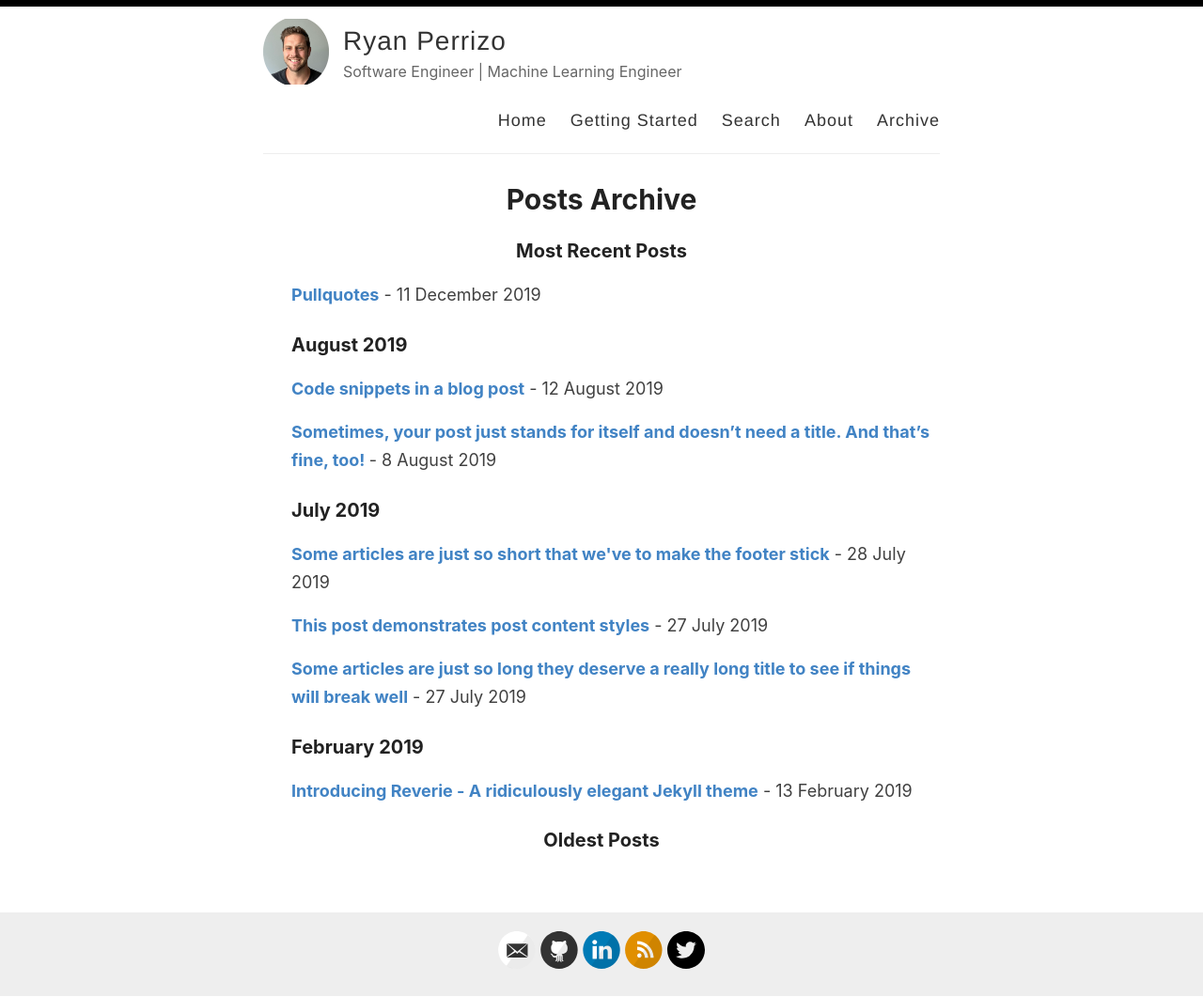
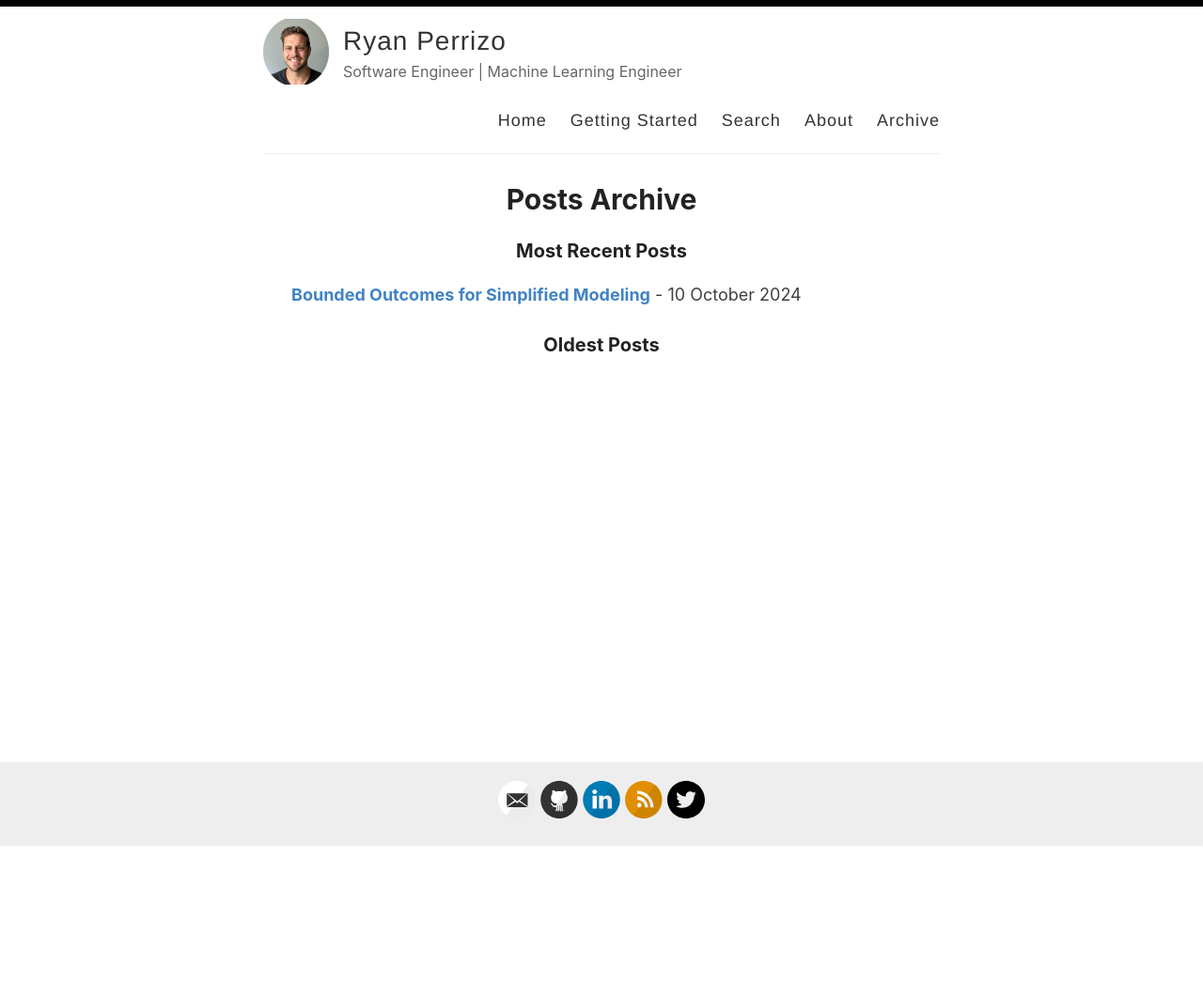
Before and after one commit to ryrizo/ryrizo.github.io, a Jekyll site: the page built from _pages/archive.md, in a window 1280 px wide. Shown: the whole page at 94% size. Built offline with Jekyll 4.4.1, drawn with Linux system fonts in a browser that asks for light colours; after the commit the page ends 901 px from its top, so only the background shows below that; part of the change alters nothing that is shown.

Commit message:
Add initial post and remove example content

````diff
--- a/_pages/about.md
+++ b/_pages/about.md
@@ -4,26 +4,12 @@ title: About
 permalink: /about/
 ---
 
-[Reverie](https://github.com/amitmerchant1990/reverie) is a Jekyll theme which is simple and opinionated. It's actually a fork of [jekyll-now](https://github.com/barryclark/jekyll-now) with some additional features and personal touches which I've implemented to suit my needs for [my blog](https://www.amitmerchant.com).
+Hi, I'm Ryan Perrizo. I'm a technologist with a wide breadth of experience from software engineering, to machine learning, to cybersecurity. I love to reading, writing, chess, and kettlebells. My collection of notes over the years has been incredibly beneficial to me. I realized I wanted a mechanism for sharing, which you are looking at. I hope I write something you find helpful.
 
-This is a plug-and-play Jekyll theme which you can use on GitHub Pages without even setting up a local environment.
-
-## Features
-
-- Command-line free fork-first workflow, using GitHub.com to create, customize and post to your blog
-- Fully responsive and mobile optimized base theme
-- Sass/Coffeescript support using Jekyll 2.0
-- Free hosting on your GitHub Pages user site
-- All the SEO goodies comes in-built
-- Markdown blogging
-- Syntax highlighting using Pygments
-    - [Dracula syntax theme](https://draculatheme.com/) included
-- Disqus commenting
-- Google Analytics integration
-- Fuzzy search across blog posts
-- Pagination of posts works out-of-the-box.
-- Categorize posts out-of-the box
-- RSS Feed
-- In-built sitemap
-
-Learn more about it [here](https://github.com/amitmerchant1990/reverie) on how to get started.
+### A Few Favorite Books (h4)
+* [Tao Te Ching - Lao Tzu](https://www.amazon.com/Tao-Te-Ching-Deluxe-Hardbound)
+* [How to Create a Mind - Ray Kurzweil](https://www.amazon.com/How-Create-Mind-Thought-Revealed-ebook)
+* [Foundation - Isaac Asimov](https://www.amazon.com/Foundation-Isaac-Asimov-ebook)
+* [Avogadro Corp - William Hertling](https://www.amazon.com/Avogadro-Corp-Singularity-Closer-Appears-ebook)
+* [The Obstacle is the Way - Ryan Holiday](https://www.amazon.com/Obstacle-Way-Expanded-10th-Anniversary-ebook)
+* [Antifragile - Nassim Taleb](https://www.amazon.com/Antifragile-Things-That-Disorder-Incerto-ebook)
--- a/_pages/getting-started.md
+++ /dev/null
@@ -1,51 +0,0 @@
----
-layout: page
-title: Getting started with Reverie
-permalink: /getting-started/
----
-
-### Step 1) Fork Reverie to your User Repository
-
-Fork [this repository](https://github.com/amitmerchant1990/reverie), then rename the repository to `yourgithubusername.github.io`.
-
-Alternatively, you can use [Use this template](https://github.com/amitmerchant1990/reverie/generate) button if you want to create a repository with a clean commit history which will use Reverie as a template.
-
-Your Jekyll blog will often be viewable immediately at <https://yourgithubusername.github.io> (if it's not, you can often force it to build by completing step 2)
-
-### Step 2) Customize and view your site
-
-Enter your site name, description, avatar and many other options by editing the `_config.yml` file. You can easily turn on Google Analytics tracking, Disqus commenting and social icons here.
-
-Making a change to `_config.yml` (or any file in your repository) will force GitHub Pages to rebuild your site with jekyll. Your rebuilt site will be viewable a few seconds later at <https://yourgithubusername.github.io> - if not, give it ten minutes as GitHub suggests and it'll appear soon.
-
-### Step 3) Publish your first blog post
-
-Create a new file called `/_posts/2019-2-13-Hello-World.md` to publish your first blog post. That's all you need to do to publish your first blog post! This [Markdown Cheatsheet](https://github.com/adam-p/markdown-here/wiki/Markdown-Cheatsheet) might come in handy while writing the posts.
-
-> You can add additional posts in the browser on GitHub.com too! Just hit the <kbd>Create new file</kbd> button in `/_posts/` to create new content. Just make sure to include the [front-matter](http://jekyllrb.com/docs/frontmatter/) block at the top of each new blog post and make sure the post's filename is in this format: year-month-day-title.md
-
-## Using Categories in Reverie
-
-You can categorize your content based on `categories` in Reverie. For this, you just need to add `categories` in front matter like below:
-
-For adding single category:
-
-```md
-categories: JavaScript
-```
-
-For adding multiple categories:
-
-```md
-categories: [PHP, Laravel]
-```
-
-The contegorized content can be shown over this URL: <https://yourgithubusername.github.io/categories/>
-
-## RSS
-
-The generated [RSS feed](https://en.wikipedia.org/wiki/RSS) of your blog can be found at <https://yourgithubusername.github.io/feed>. You can see the example RSS feed over [here](https://www.amitmerchant.com/reverie/feed).
-
-## Sitemap
-
-The generated sitemap of your blog can be found at <https://yourgithubusername.github.io/sitemap>. You can see the example sitemap feed over [here](https://www.amitmerchant.com/reverie/sitemap).
--- a/_posts/2019-02-13-introducing-reverie-jekyll-theme.md
+++ /dev/null
@@ -1,85 +0,0 @@
----
-layout: post
-title: Introducing Reverie - A ridiculously elegant Jekyll theme
-categories: [Miscellaneous, Jekyll]
----
-
-[Reverie](https://github.com/amitmerchant1990/reverie) is a [Jekyll](https://jekyllrb.com/)-powered theme which is simple and opinionated. It's actually a fork of [jekyll-now](https://github.com/barryclark/jekyll-now) with some additional features and personal touches which I've implemented to suit my needs for my blog.
-
-This is a plug-and-play Jekyll theme which you can use on GitHub Pages without even setting up a local environment.
-
-![](/images/reverie-demo.png)
-
-## Features overview
-
-- Command-line free fork-first workflow, using GitHub.com to create, customize and post to your blog
-- Fully responsive and mobile optimized base theme
-- Sass/Coffeescript support using Jekyll 2.0
-- Free hosting on your GitHub Pages user site
-- All the SEO goodies comes in-built
-- Markdown blogging
-- Syntax highlighting using Pygments
-    - [Dracula syntax theme](https://draculatheme.com/) included
-- Disqus commenting
-- Google Analytics integration
-- Fuzzy search across blog posts
-- Pagination of posts works out-of-the-box.
-- Categorize posts out-of-the box
-- RSS Feed
-- In-built sitemap
-
-<div style="text-align: center;">
- <script async type="text/javascript" src="//cdn.carbonads.com/carbon.js?serve=CE7D6KJY&placement=wwwamitmerchantcom" id="_carbonads_js"></script>
-</div>
-
-## Using Reverie on GitHub Pages
-
-### Step 1) Fork Reverie to your User Repository
-
-Fork [this repository](https://github.com/amitmerchant1990/reverie), then rename the repository to `yourgithubusername.github.io`.
-
-Alternatively, you can use [Use this template](https://github.com/amitmerchant1990/reverie/generate) button if you want to create a repository with a clean commit history which will use Reverie as a template.
-
-Your Jekyll blog will often be viewable immediately at <https://yourgithubusername.github.io> (if it's not, you can often force it to build by completing step 2)
-
-### Step 2) Customize and view your site
-
-Enter your site name, description, avatar and many other options by editing the `_config.yml` file. You can easily turn on Google Analytics tracking, Disqus commenting and social icons here.
-
-Making a change to `_config.yml` (or any file in your repository) will force GitHub Pages to rebuild your site with jekyll. Your rebuilt site will be viewable a few seconds later at <https://yourgithubusername.github.io> - if not, give it ten minutes as GitHub suggests and it'll appear soon.
-
-### Step 3) Publish your first blog post
-
-Create a new file called `/_posts/2019-2-13-Hello-World.md` to publish your first blog post. That's all you need to do to publish your first blog post! This [Markdown Cheatsheet](https://github.com/adam-p/markdown-here/wiki/Markdown-Cheatsheet) might come in handy while writing the posts.
-
-> You can add additional posts in the browser on GitHub.com too! Just hit the <kbd>Create new file</kbd> button in `/_posts/` to create new content. Just make sure to include the [front-matter](http://jekyllrb.com/docs/frontmatter/) block at the top of each new blog post and make sure the post's filename is in this format: year-month-day-title.md
-
-## Using Categories in Reverie
-
-You can categorize your content based on `categories` in Reverie. For this, you just need to add `categories` in front matter like below:
-
-For adding single category:
-
-```md
-categories: JavaScript
-```
-
-For adding multiple categories:
-
-```md
-categories: [PHP, Laravel]
-```
-
-The contegorized content can be shown over this URL: <https://yourgithubusername.github.io/categories/>
-
-## RSS
-
-The generated [RSS feed](https://en.wikipedia.org/wiki/RSS) of your blog can be found at <https://yourgithubusername.github.io/feed>. You can see the example RSS feed over [here](https://www.amitmerchant.com/reverie/feed).
-
-## Sitemap
-
-The generated sitemap of your blog can be found at <https://yourgithubusername.github.io/sitemap>. You can see the example sitemap feed over [here](https://www.amitmerchant.com/reverie/sitemap).
-
-## License
-
-MIT
--- a/_posts/2019-08-08-no-title-posts.md
+++ /dev/null
@@ -1,6 +0,0 @@
----
-layout: post
-title: ""
-categories: Miscellaneous
----
-Sometimes, your post just stands for itself and doesn't need a title. And that's fine, too!
--- a/_posts/2019-12-11-pullquotes.md
+++ /dev/null
@@ -1,14 +0,0 @@
----
-layout: post
-title:  Pullquotes
-categories: [HTML,Code]
-excerpt: In graphic design, a pull quote (also known as a lift-out pull quote) is a key phrase, quotation, or excerpt that has been pulled from an article and used as a page layout graphic element, serving to entice readers into the article or to highlight a key topic.
----
-
-In graphic design, a pull quote (also known as a lift-out pull quote) is a key phrase, quotation, or excerpt that has been pulled from an article and used as a page layout graphic element, serving to entice readers into the article or to highlight a key topic. {% include pullquote.html quote="It is typically placed in a larger or distinctive typeface and on the same page." %} Pull quotes are often used in magazine and newspaper articles, annual reports, and brochures, as well as on the web. They can add visual interest to text-heavy pages with few images or illustrations.
-
-Placement of a pull quote on a page may be defined in a publication's or website's style guide. Such a typographic device may or may not be aligned with a column on the page. Some designers, for example, choose not to align the quote. In that case, the quotation cuts into two or more columns, as in the example shown. Because the pull quote invites the reader to read about the highlighted material, the pull quote should appear before the text it cites and, generally, fairly close to it.
-
-Pull quotes need not be a verbatim copy of the text being quoted; depending on a publication's house style, pull quotes may be abbreviated for space or paraphrased for clarity, with or without indication.
-
-A disadvantage of pull quotes as a design element is that they can disrupt the reading process of readers invested in reading the text sequentially by drawing attention to ghost fragments out of context. At the other extreme, when pull quotes are used to break up what would otherwise be a formless wall of text, pull quote can serve as visual landmarks to help the reader maintain a sense of sequence and place.
--- a/_posts/2019-7-27-super-long-article.md
+++ /dev/null
@@ -1,11 +0,0 @@
----
-layout: post
-title: Some articles are just so long they deserve a really long title to see if things will break well
-categories: Miscellaneous
----
-
-Lorem ipsum dolor sit amet, consectetur adipiscing elit. Fusce bibendum neque eget nunc mattis eu sollicitudin enim tincidunt. Vestibulum lacus tortor, ultricies id dignissim ac, bibendum in velit. Proin convallis mi ac felis pharetra aliquam. Curabitur dignissim accumsan rutrum. In arcu magna, aliquet vel pretium et, molestie et arcu. Mauris lobortis nulla et felis ullamcorper bibendum. Phasellus et hendrerit mauris. Proin eget nibh a massa vestibulum pretium. Suspendisse eu nisl a ante aliquet bibendum quis a nunc. Praesent varius interdum vehicula. Aenean risus libero, placerat at vestibulum eget, ultricies eu enim. Praesent nulla tortor, malesuada adipiscing adipiscing sollicitudin, adipiscing eget est.
-
-Lorem ipsum dolor sit amet, consectetur adipiscing elit. Fusce bibendum neque eget nunc mattis eu sollicitudin enim tincidunt. Vestibulum lacus tortor, ultricies id dignissim ac, bibendum in velit. Proin convallis mi ac felis pharetra aliquam. Curabitur dignissim accumsan rutrum. In arcu magna, aliquet vel pretium et, molestie et arcu. Mauris lobortis nulla et felis ullamcorper bibendum. Phasellus et hendrerit mauris. Proin eget nibh a massa vestibulum pretium. Suspendisse eu nisl a ante aliquet bibendum quis a nunc. Praesent varius interdum vehicula. Aenean risus libero, placerat at vestibulum eget, ultricies eu enim. Praesent nulla tortor, malesuada adipiscing adipiscing sollicitudin, adipiscing eget est.
-
-Lorem ipsum dolor sit amet, consectetur adipiscing elit. Fusce bibendum neque eget nunc mattis eu sollicitudin enim tincidunt. Vestibulum lacus tortor, ultricies id dignissim ac, bibendum in velit. Proin convallis mi ac felis pharetra aliquam. Curabitur dignissim accumsan rutrum. In arcu magna, aliquet vel pretium et, molestie et arcu. Mauris lobortis nulla et felis ullamcorper bibendum. Phasellus et hendrerit mauris. Proin eget nibh a massa vestibulum pretium. Suspendisse eu nisl a ante aliquet bibendum quis a nunc. Praesent varius interdum vehicula. Aenean risus libero, placerat at vestibulum eget, ultricies eu enim. Praesent nulla tortor, malesuada adipiscing adipiscing sollicitudin, adipiscing eget est.
--- a/_posts/2019-7-27-this-post-demonstrates-post-content-styles.md
+++ /dev/null
@@ -1,95 +0,0 @@
----
-layout: post
-title: This post demonstrates post content styles
-categories: Miscellaneous
----
-
-Lorem ipsum dolor sit amet, consectetur adipiscing elit. Fusce bibendum neque eget nunc mattis eu sollicitudin enim tincidunt. Vestibulum lacus tortor, ultricies id dignissim ac, bibendum in velit. Praesent varius interdum vehicula. Aenean risus libero, placerat at vestibulum eget, ultricies eu enim. Praesent nulla tortor, malesuada adipiscing adipiscing sollicitudin, adipiscing eget est.
-
-## Some great heading (h2)
-
-Proin convallis mi ac felis pharetra aliquam. Curabitur dignissim accumsan rutrum. In arcu magna, aliquet vel pretium et, molestie et arcu.
-
-Mauris lobortis nulla et felis ullamcorper bibendum. Phasellus et hendrerit mauris. Proin eget nibh a massa vestibulum pretium. Suspendisse eu nisl a ante aliquet bibendum quis a nunc. Praesent varius interdum vehicula. Aenean risus libero, placerat at vestibulum eget, ultricies eu enim. Praesent nulla tortor, malesuada adipiscing adipiscing sollicitudin, adipiscing eget est.
-
-## Another great heading (h2)
-
-Lorem ipsum dolor sit amet, consectetur adipiscing elit. Fusce bibendum neque eget nunc mattis eu sollicitudin enim tincidunt. Vestibulum lacus tortor, ultricies id dignissim ac, bibendum in velit.
-
-### Some great subheading (h3)
-
-Proin convallis mi ac felis pharetra aliquam. Curabitur dignissim accumsan rutrum. In arcu magna, aliquet vel pretium et, molestie et arcu. Mauris lobortis nulla et felis ullamcorper bibendum.
-
-Phasellus et hendrerit mauris. Proin eget nibh a massa vestibulum pretium. Suspendisse eu nisl a ante aliquet bibendum quis a nunc.
-
-### Some great subheading (h3)
-
-Praesent varius interdum vehicula. Aenean risus libero, placerat at vestibulum eget, ultricies eu enim. Praesent nulla tortor, malesuada adipiscing adipiscing sollicitudin, adipiscing eget est.
-
-> This quote will change your life. It will reveal the secrets of the universe, and all the wonders of humanity. Don't misuse it.
-
-Lorem ipsum dolor sit amet, consectetur adipiscing elit. Fusce bibendum neque eget nunc mattis eu sollicitudin enim tincidunt.
-
-### Some great subheading (h3)
-
-Vestibulum lacus tortor, ultricies id dignissim ac, bibendum in velit. Proin convallis mi ac felis pharetra aliquam. Curabitur dignissim accumsan rutrum.
-
-```html
-<html>
-  <head>
-  </head>
-  <body>
-    <p>Hello, World!</p>
-  </body>
-</html>
-```
-
-
-In arcu magna, aliquet vel pretium et, molestie et arcu. Mauris lobortis nulla et felis ullamcorper bibendum. Phasellus et hendrerit mauris.
-
-#### You might want a sub-subheading (h4)
-
-In arcu magna, aliquet vel pretium et, molestie et arcu. Mauris lobortis nulla et felis ullamcorper bibendum. Phasellus et hendrerit mauris.
-
-In arcu magna, aliquet vel pretium et, molestie et arcu. Mauris lobortis nulla et felis ullamcorper bibendum. Phasellus et hendrerit mauris.
-
-#### But it's probably overkill (h4)
-
-In arcu magna, aliquet vel pretium et, molestie et arcu. Mauris lobortis nulla et felis ullamcorper bibendum. Phasellus et hendrerit mauris.
-
-### Oh hai, an unordered list!!
-
-In arcu magna, aliquet vel pretium et, molestie et arcu. Mauris lobortis nulla et felis ullamcorper bibendum. Phasellus et hendrerit mauris.
-
-- First item, yo
-- Second item, dawg
-- Third item, what what?!
-- Fourth item, fo sheezy my neezy
-
-### Oh hai, an ordered list!!
-
-In arcu magna, aliquet vel pretium et, molestie et arcu. Mauris lobortis nulla et felis ullamcorper bibendum. Phasellus et hendrerit mauris.
-
-1. First item, yo
-2. Second item, dawg
-3. Third item, what what?!
-4. Fourth item, fo sheezy my neezy
-
-
-
-## Headings are cool! (h2)
-
-Proin eget nibh a massa vestibulum pretium. Suspendisse eu nisl a ante aliquet bibendum quis a nunc. Praesent varius interdum vehicula. Aenean risus libero, placerat at vestibulum eget, ultricies eu enim. Praesent nulla tortor, malesuada adipiscing adipiscing sollicitudin, adipiscing eget est.
-
-Praesent nulla tortor, malesuada adipiscing adipiscing sollicitudin, adipiscing eget est.
-
-Proin eget nibh a massa vestibulum pretium. Suspendisse eu nisl a ante aliquet bibendum quis a nunc.
-
-### Tables
-
-|Title 1               | Title 2               | Title 3               | Title 4              |
-|--------------------- | --------------------- | --------------------- | ---------------------|
-|lorem                 | lorem ipsum           | lorem ipsum dolor     | lorem ipsum dolor sit|
-|lorem ipsum dolor sit | lorem ipsum dolor sit | lorem ipsum dolor sit | lorem ipsum dolor sit|
-|lorem ipsum dolor sit | lorem ipsum dolor sit | lorem ipsum dolor sit | lorem ipsum dolor sit|
-|lorem ipsum dolor sit | lorem ipsum dolor sit | lorem ipsum dolor sit | lorem ipsum dolor sit|
--- a/_posts/2019-7-28-super-short-article.md
+++ /dev/null
@@ -1,7 +0,0 @@
----
-layout: post
-title: Some articles are just so short that we've to make the footer stick
-categories: Miscellaneous
----
-
-Lorem ipsum dolor sit amet, consectetur adipisicing elit, sed do eiusmod tempor incididunt ut labore et dolore magna aliqua. Ut enim ad minim veniam, quis nostrud exercitation ullamco laboris nisi ut aliquip ex ea commodo consequat. Duis aute irure dolor in reprehenderit in voluptate velit esse cillum dolore eu fugiat nulla pariatur. Excepteur sint occaecat cupidatat non proident, sunt in culpa qui officia deserunt mollit anim id est laborum.
--- a/_posts/2019-8-12-code-snippets.md
+++ /dev/null
@@ -1,42 +0,0 @@
----
-layout: post
-title:  Code snippets in a blog post
-categories: [HTML,Code]
----
-
-This post demonstrate the use of code snippets in the theme. The code snippets are powered by [Pygments](http://pygments.org/) and the code theme that is been used in Reverie is called [Dracula](https://draculatheme.com/).
-
-This is a raw snippet:
-
-```
-hello world
-123
-This is a text snippet
-```
-
-This is a PHP snippet:
-
-```php
-<?php
-    echo 'Hello, World!';
-?>
-```
-
-This is a JavaScript snippet:
-
-```js
-const add = (a, b) => a + b
-const minus = (a, b) => a - b
-
-console.log(add(100,200))  // 300
-console.log(minus(100,200))  // -100
-```
-
-This is a Python snippet:
-
-```python
-def say_hello():
-    print("hello world!")
-
-say_hello()   // "hello world!"
-```
--- /dev/null
+++ b/_posts/2024-10-10-bounded-outcomes-for-simplified-modeling.md
@@ -0,0 +1,48 @@
+---
+layout: post
+title: Bounded Outcomes for Simplified Modeling
+categories: [machine-learning, GenAI]
+---
+
+### Problem
+
+Deep learning models have proven to be highly adaptable and applicable in almost every industry. As widespread as the models have become, deploying and scaling their performance in production comes with recurring challenges.
+
+One challenge area is during classification tasks with a high number of possible classes. As categories are added, the network needs to capture increasingly granular subtleties to make a determination between one category and another. To maintain performance, the model architecture often grows in size, training time becomes much longer, the cost of compute rises with server requirements, and the data preparation scales alongside the required data. In short, a high number of categories results in the entire process becoming substantially more expensive to bootstrap and maintain.
+
+Due to the potential operational complexity of generalizing models, utilizing simpler models with a constrained set of possible outcomes has enabled product launches.
+
+### Vector-Search Approach
+
+Generalizing a model is not always an option. An alternative is to create easy to compare representations of classification targets and doing lots of the comparisons to arrive at an answer. Some examples of classification targets are an image or a chunk of text to be tagged with a category.
+
+A common pattern is to leverage easy to compare embeddings and context information to reduce model complexity requirements. The two elements can be described as follows:
+* **Embeddings**: Embeddings are vector representations of an object, which could be text, images, or the relationships of an entity in a graph. The vector representations are the output of a trained neural network. Simply, our object is put through an existing model and we get a short representation of the object. The representation can be compared to other representations to determine similarity.
+* **Context Information**: Context information is gathered at the time of classification and can be used to bound the possible outcomes. Bounding possible outcomes greatly simplifies the problem, removing the need for the model complexity.
+
+#### Pattern Summary:
+
+1. Generate embeddings using pre-trained or fine-tuned simple model.
+2. Use event context to determine a subset of possible categories.
+3. Compare a target embedding (classification target) to reference embeddings (previously calculated) to get a relevance score.
+4. The most relevant is the classification.
+
+### Example Cases
+
+#### Image Classifications in a Department Store:
+
+* **Challenge**: The number of products makes generalizing a model very difficult.
+* **Bounded Outcomes**: Ancillary services for tracking a customers behavior could provide a set of products the person has interacted with.
+* **Pattern Application**: Embed the image from the event, use the bounded outcome context for a confusion set, compare embeddings to get ranked confidences of the target product
+
+#### Similar Product Recommendations
+
+* **Challenge**: Possible product recommendations extends to the entirety of the catalog. Maintaining a lookup of pre-computed product to all possible products cannot be held in memory.
+* **Bounded Outcomes:** Use customer behavior to have a collection of high interest products where the number of products per customer bounded to a pre-determined value.
+* **Pattern Application:** When a customer views an product, use the products embedding to query nearby embeddings within the customers pool.
+
+#### Retrieval Augmented Generation (RAG) Systems
+
+* **Challenge:** Training an LLM from scratch is incredibly expensive and fine-tuning is also an asynchronous process. The information encoded into the LLM is stale and may have hallucinations. RAG setups have been shown to be able to provide fresh context and lower hallucinations. The amount of documents provided to a RAG system could be very large and the amount of context provided to an LLM prompt is limited.
+* **Bounded Outcomes:** A set of fresh documents is chunked, embedded, and stored in a vector database. The query provided by the user is embedded and used to query against the database. The top similar chunks and surrounding context are the bounded outcomes.
+* **Pattern Application:** Using the bounded chunks, they are converted into a context to provide the LLM prompt.
````
Also changed, not shown: images/categories.png (deleted), images/favicon-32x32.png, images/galaxy.jpg (deleted), images/mobile-demo.png (deleted), images/reverie-demo.png (deleted), images/reverie-text.png (deleted), images/reverie.png (deleted).
